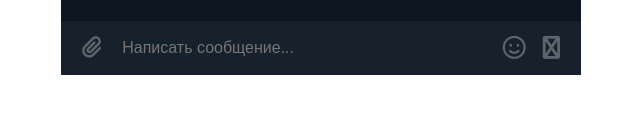
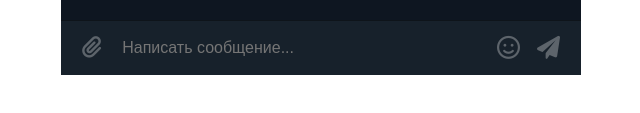
Before and after one commit to GuyTheDeveloper/Chat, a plain HTML site: page index.html in a window 1280 px wide. Shown: the part 569-682 px from the top of the page, 319-959 px from the left. Drawn offline with Linux system fonts and the light colour scheme.

Commit message:
Initial commit no network

```diff
--- a/index.html
+++ b/index.html
@@ -56,7 +56,7 @@
                             <input class="tg__input" type="text" placeholder="Написать сообщение..." required>
                         <div class="bottom-wrapp">
                             <button class="chat__btn"><i class="far fa-smile form__icon icons aicons"></i></button>
-                            <button class="chat__btn"><i class="fa fa-telegram form__icon icons aicons"></i></button>
+                            <button class="chat__btn"><i class="fas fa-paper-plane form__icon icons aicons"></i></button>
                         </div>
                     </form>
                 </div>
--- a/sass/blocks/_tg.scss
+++ b/sass/blocks/_tg.scss
@@ -222,5 +222,4 @@
             cursor: pointer;
         }
     }
-
 }
```
Also changed, not shown: 1 other file.
